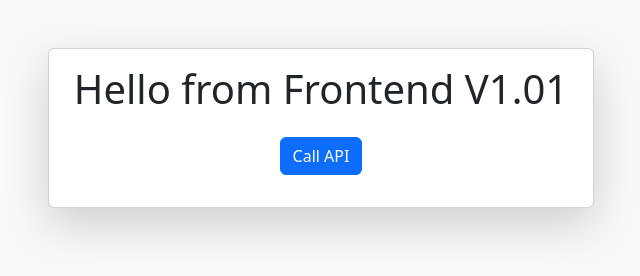
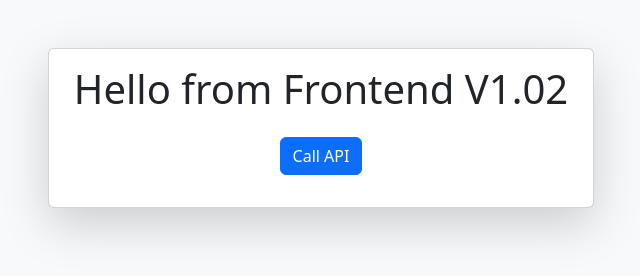
Before and after one commit to todsun9829/lab_002, a plain HTML site: page frontend/index.html in a window 1280 px wide. Shown: the full height of the page, 319-959 px from the left. Drawn offline with nearby package versions, Linux system fonts and the light colour scheme.

Commit message:
202508011348

```diff
--- a/frontend/index.html
+++ b/frontend/index.html
@@ -18,7 +18,7 @@
       <div class="col-md-6 text-center">
         <div class="card shadow-lg">
           <div class="card-body">
-            <h1 class="card-title mb-4">Hello from Frontend V1.01</h1>
+            <h1 class="card-title mb-4">Hello from Frontend V1.02</h1>
             <button id="callApi" class="btn btn-primary mb-3">Call API</button>
             <div id="result" class="alert alert-secondary" role="alert" style="display: none;"></div>
           </div>
```
